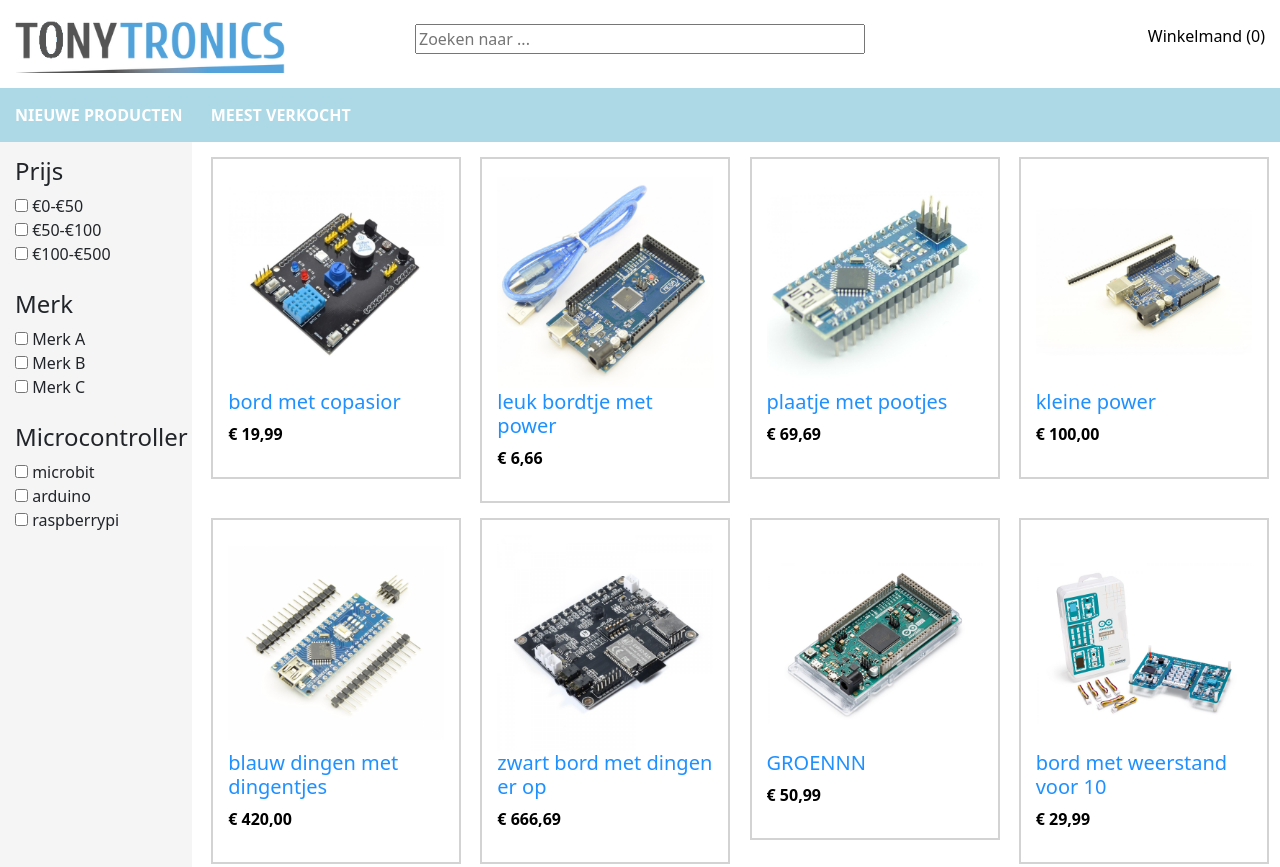
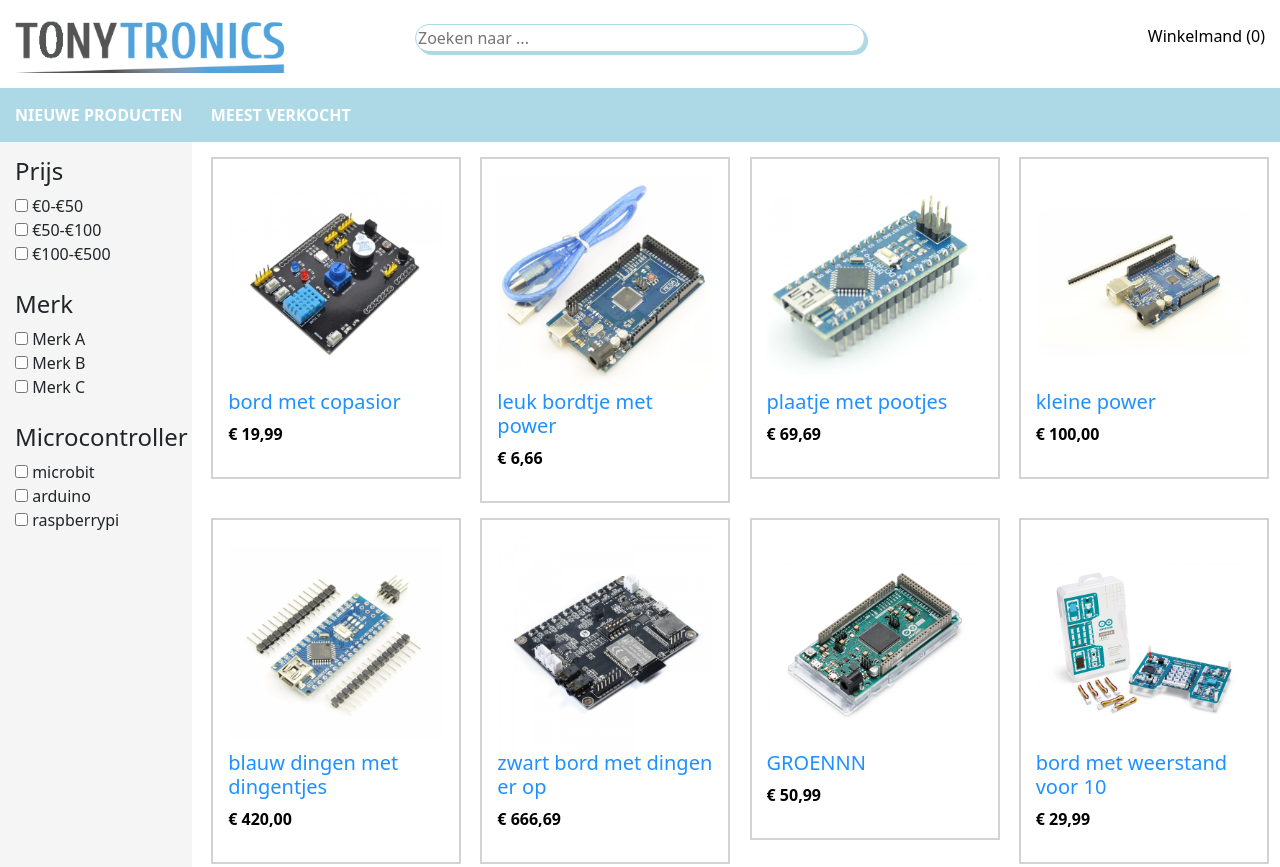
Before and after one commit to TimVerbeek/Tonytronics, a plain HTML site: page index.html in a window 1280 px wide. Shown: the top 867 px of the page. Drawn offline with nearby package versions, Linux system fonts and the light colour scheme.

Commit message:
zoekbalk

```diff
--- a/index.html
+++ b/index.html
@@ -11,7 +11,7 @@
 
         <header>
             <img alt="logo" src="images/logo_tonytronics.png">
-            <input type="text" placeholder="Zoeken naar ...">
+            <input class="zoekbalk"type="text" placeholder="Zoeken naar ...">
             <span><a href="#">Winkelmand (0)</a></span>
             <nav>
                 <a href="#">NIEUWE PRODUCTEN</a>
--- a/style.css
+++ b/style.css
@@ -24,6 +24,12 @@ header span a
 {
     color: black;
     text-decoration: none;
+}
+.zoekbalk
+{
+    border-radius:20px;
+    box-shadow: 3px 3px  lightblue;
+    border: 1px solid lightblue;
 }
 
 header nav
```
